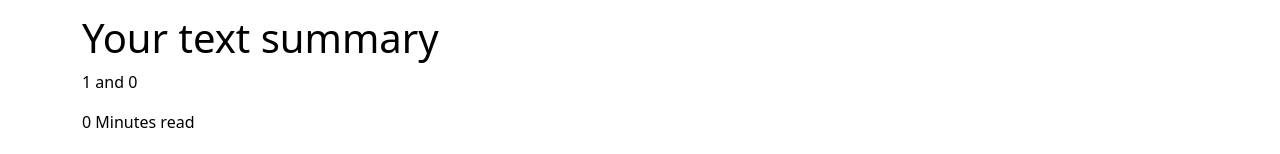
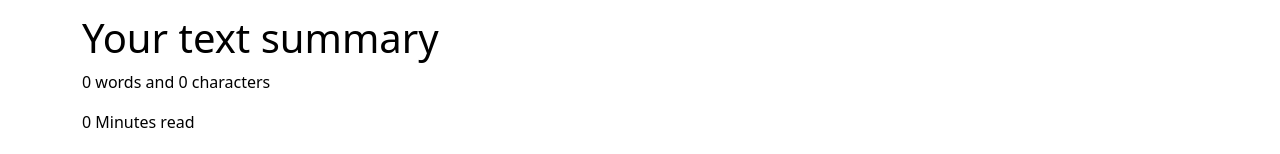
Before and after one commit to nairashwin/TextUtils-React, a React (Create React App) app: page / in a window 1280 px wide. Shown: the part 296-450 px from the top of the page. Built offline with nearby package versions, Linux system fonts and the light colour scheme.

Commit message:
Fix word length bug

```diff
--- a/src/components/Textform.tsx
+++ b/src/components/Textform.tsx
@@ -72,11 +72,10 @@ const Textform = ({ heading, mode, showAlert }: TextformProps) => {
       <div className="container my-1">
         <h1>Your text summary</h1>
         <p>
-          {text.split(" ").length} and {text.length}
+          {!text ? 0 : text.split(" ").length} words and {text.length} characters
         </p>
         <p>{0.08 * text.length} Minutes read</p>
         <h2>Preview</h2>
-        {/* <p>{text.length}</p> */}
         <p>
           {text.length > 0
             ? text
```
